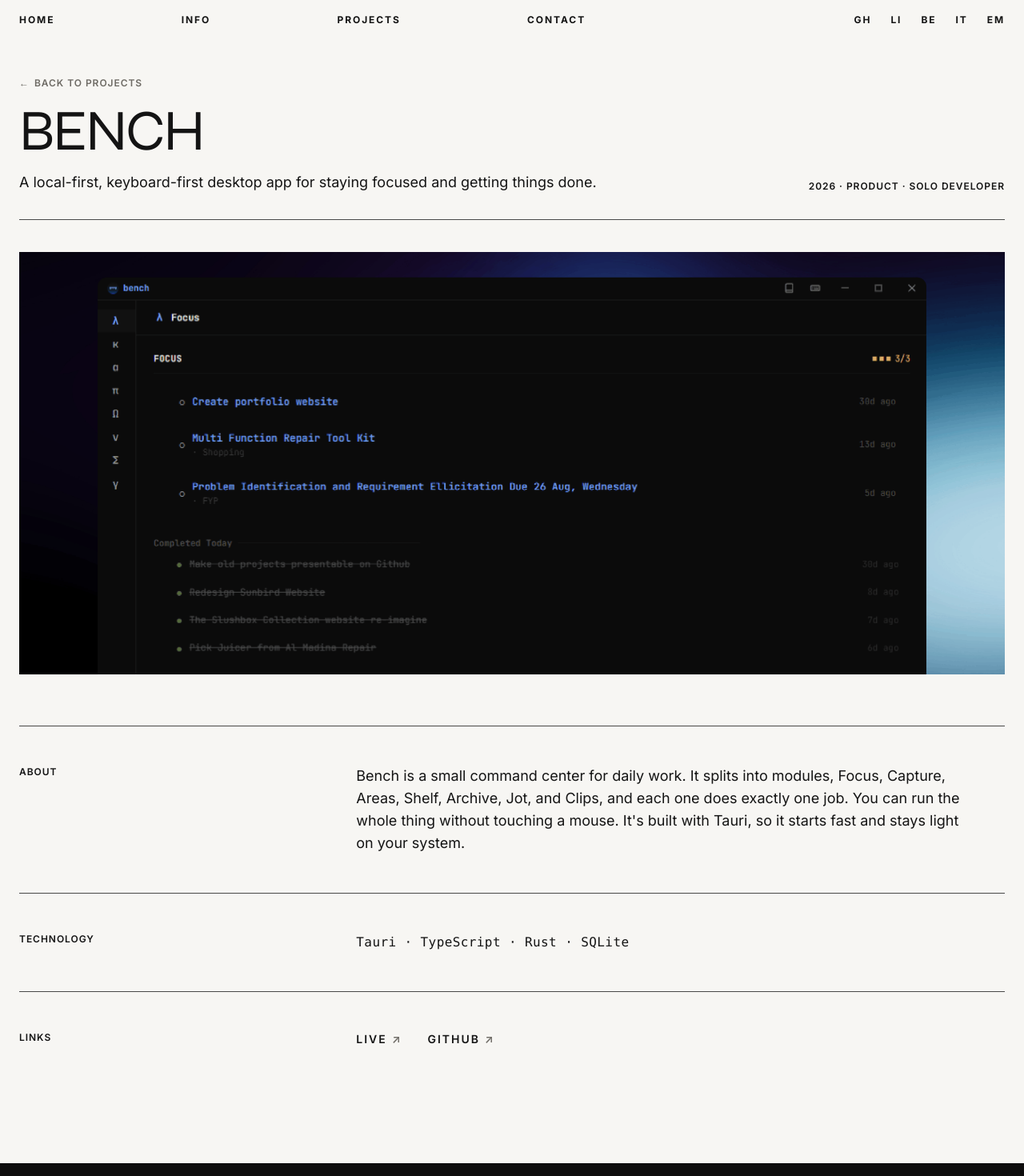
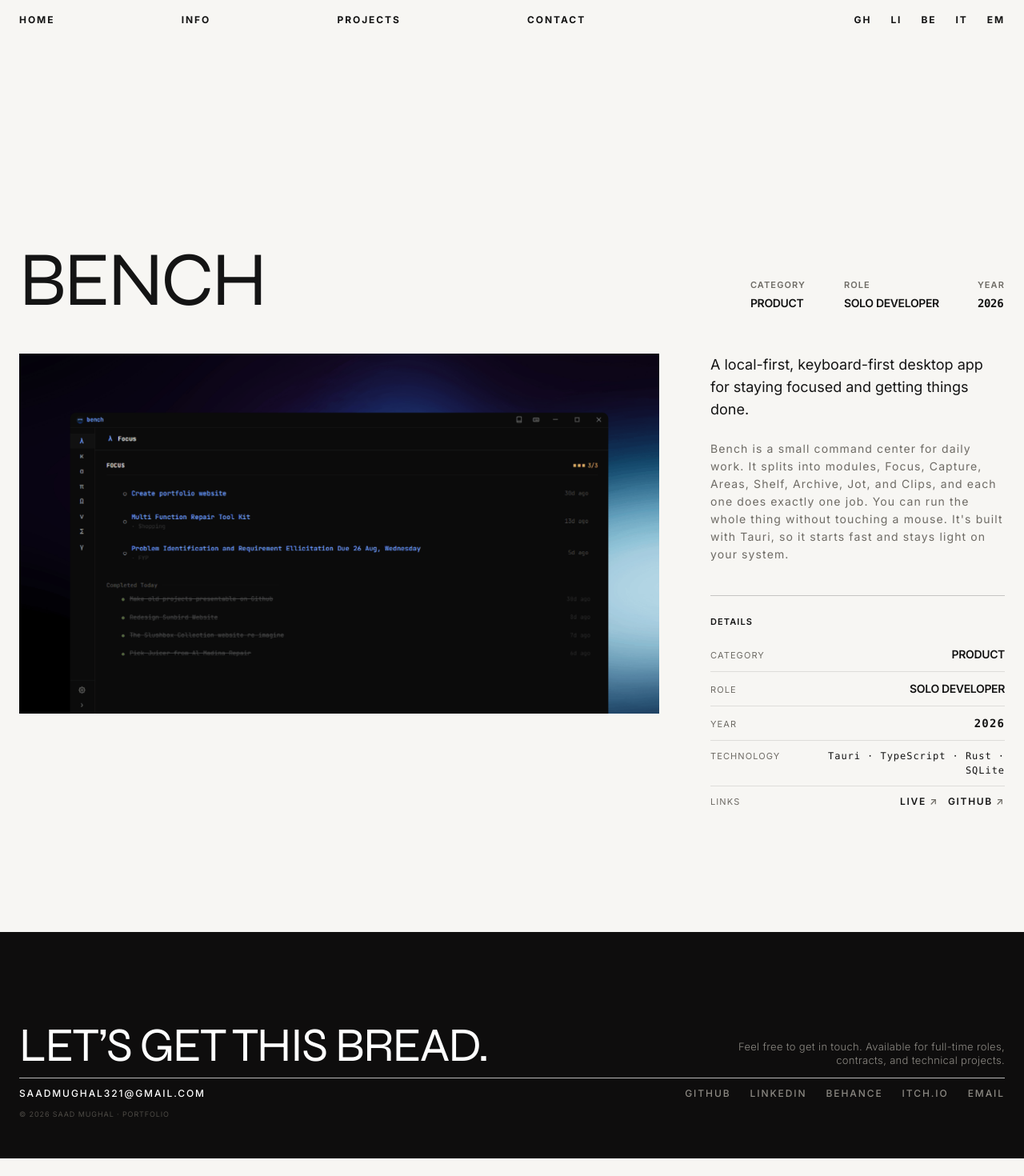
Before and after one commit to sedmugen/portfolio, a Next.js app: page /work/bench in a window 1280 px wide. Shown: the top 1470 px of the page at 80% size. After the commit the page ends 1448 px from the top, so only its background shows below. Built offline with nearby package versions, Linux system fonts and the light colour scheme.

Commit message:
feat(project-page): redesign individual project pages into two-column showcase editorial layout

```diff
--- a/app/(site)/work/[slug]/page.tsx
+++ b/app/(site)/work/[slug]/page.tsx
@@ -34,43 +34,200 @@
 }
 
 /**
- * Featured tier template (Full case-study depth)
+ * Project Detail Page (Editorial Two-Column Showcase Layout)
  */
-function FeaturedProjectDetail({ project }: { project: Project }) {
+export default async function ProjectPage({ params }: Props) {
+  const { slug } = await params;
+  const project = getProjectBySlug(slug);
+
+  if (!project) {
+    notFound();
+  }
+
   return (
-    <>
-      {/* 1. About / Long Description */}
-      {project.longDescription && (
+    <div className="w-full px-2 sm:px-4 md:px-6">
+      {/* 1. Intentional White Space & Project Header Row (Title on Left, Metadata on Right) */}
+      <ScrollReveal
+        as="header"
+        className="w-full pt-32 sm:pt-44 md:pt-56 lg:pt-64 pb-6 sm:pb-8 flex flex-col md:flex-row md:items-end justify-between gap-6 md:gap-12"
+      >
+        <div>
+          <h1 className="font-display text-4xl sm:text-5xl md:text-6xl lg:text-7xl xl:text-8xl font-normal uppercase tracking-[-0.03em] leading-none text-ink">
+            {project.title}
+          </h1>
+        </div>
+
+        {/* Metadata columns horizontally aligned side-by-side */}
+        <div className="flex flex-wrap items-end gap-6 sm:gap-10 md:gap-12 shrink-0 pb-1">
+          {project.category && (
+            <div className="space-y-1">
+              <span className="block text-3xs sm:text-2xs font-semibold uppercase tracking-[0.16em] text-ink-muted">
+                Category
+              </span>
+              <span className="block text-xs sm:text-sm font-semibold uppercase tracking-tight text-ink">
+                {project.category}
+              </span>
+            </div>
+          )}
+
+          {project.role && (
+            <div className="space-y-1">
+              <span className="block text-3xs sm:text-2xs font-semibold uppercase tracking-[0.16em] text-ink-muted">
+                Role
+              </span>
+              <span className="block text-xs sm:text-sm font-semibold uppercase tracking-tight text-ink">
+                {project.role}
+              </span>
+            </div>
+          )}
+
+          {project.year && (
+            <div className="space-y-1">
+              <span className="block text-3xs sm:text-2xs font-semibold uppercase tracking-[0.16em] text-ink-muted">
+                Year
+              </span>
+              <span className="block text-xs sm:text-sm font-semibold uppercase tracking-tight text-ink font-mono">
+                {project.year}
+              </span>
+            </div>
+          )}
+        </div>
+      </ScrollReveal>
+
+      {/* 2. Main Showcase & Info Grid (Left: Showcase Window, Right: Summary & Details Table) */}
+      <ScrollReveal
+        as="section"
+        className="w-full pt-2 sm:pt-4 pb-20 sm:pb-28 md:pb-36 grid grid-cols-1 lg:grid-cols-12 gap-8 lg:gap-12 xl:gap-16 items-start"
+      >
+        {/* Left Column: Showcase Window */}
+        <div className="lg:col-span-8 w-full">
+          <ProjectMedia
+            media={project.heroMedia}
+            priority
+            showControls
+            showHoverOverlay={false}
+            aspectRatio={project.heroMedia.aspectRatio || "aspect-[16/9]"}
+            sizes="(max-width: 1024px) 100vw, 68vw"
+            className="w-full"
+          />
+        </div>
+
+        {/* Right Column: Descriptions & Details Table */}
+        <div className="lg:col-span-4 flex flex-col justify-between space-y-8 sm:space-y-10">
+          {/* Summary / Description */}
+          <div className="space-y-4">
+            <p className="text-sm sm:text-base md:text-lg text-ink font-normal leading-relaxed">
+              {project.shortDescription}
+            </p>
+
+            {project.longDescription &&
+              project.longDescription !== project.shortDescription && (
+                <p className="text-xs sm:text-sm text-ink-muted leading-relaxed font-normal whitespace-pre-line pt-2">
+                  {project.longDescription}
+                </p>
+              )}
+          </div>
+
+          {/* Details / Credits Table */}
+          <div className="space-y-3 border-t border-black/20 pt-6">
+            <h2 className="text-3xs sm:text-2xs font-semibold uppercase tracking-[0.16em] text-ink">
+              Details
+            </h2>
+
+            <dl className="divide-y divide-black/10 text-xs sm:text-sm">
+              {project.category && (
+                <div className="py-2.5 flex justify-between items-baseline gap-4">
+                  <dt className="text-ink-muted uppercase tracking-[0.12em] text-3xs sm:text-2xs">
+                    Category
+                  </dt>
+                  <dd className="font-semibold text-ink uppercase tracking-tight text-right">
+                    {project.category}
+                  </dd>
+                </div>
+              )}
+
+              {project.role && (
+                <div className="py-2.5 flex justify-between items-baseline gap-4">
+                  <dt className="text-ink-muted uppercase tracking-[0.12em] text-3xs sm:text-2xs">
+                    Role
+                  </dt>
+                  <dd className="font-semibold text-ink uppercase tracking-tight text-right">
+                    {project.role}
+                  </dd>
+                </div>
+              )}
+
+              {project.year && (
+                <div className="py-2.5 flex justify-between items-baseline gap-4">
+                  <dt className="text-ink-muted uppercase tracking-[0.12em] text-3xs sm:text-2xs">
+                    Year
+                  </dt>
+                  <dd className="font-mono font-semibold text-ink text-right">
+                    {project.year}
+                  </dd>
+                </div>
+              )}
+
+              {project.technologies && project.technologies.length > 0 && (
+                <div className="py-2.5 flex justify-between items-baseline gap-4">
+                  <dt className="text-ink-muted uppercase tracking-[0.12em] text-3xs sm:text-2xs">
+                    Technology
+                  </dt>
+                  <dd className="font-mono text-ink text-2xs sm:text-xs text-right max-w-[65%]">
+                    {project.technologies.join(" · ")}
+                  </dd>
+                </div>
+              )}
+
+              {project.links && project.links.length > 0 && (
+                <div className="py-2.5 flex justify-between items-baseline gap-4">
+                  <dt className="text-ink-muted uppercase tracking-[0.12em] text-3xs sm:text-2xs">
+                    Links
+                  </dt>
+                  <dd className="flex flex-wrap justify-end gap-3">
+                    {project.links.map((link) => (
+                      <a
+                        key={link.url}
+                        href={link.url}
+                        target="_blank"
+                        rel="noopener noreferrer"
+                        className="group inline-flex items-center gap-1 font-semibold uppercase tracking-[0.14em] text-xs text-ink hover:text-ink/75 transition-colors"
+                      >
+                        <span>{link.label}</span>
+                        <span className="transition-transform duration-200 group-hover:translate-x-0.5 group-hover:-translate-y-0.5 text-ink-muted">
+                          ↗
+                        </span>
+                      </a>
+                    ))}
+                  </dd>
+                </div>
+              )}
+            </dl>
+          </div>
+        </div>
+      </ScrollReveal>
+
+      {/* 3. Supporting Standalone Gallery (if present) */}
+      {project.gallery && project.gallery.length > 0 && (
         <ScrollReveal
           as="section"
-          className="w-full py-8 sm:py-12 border-t border-black/70 grid grid-cols-1 md:grid-cols-12 gap-4 md:gap-8"
+          className="w-full pb-20 sm:pb-28 md:pb-36 border-t border-black/70 pt-12 sm:pt-16"
         >
-          <div className="md:col-span-4">
+          <div className="mb-6 sm:mb-8">
             <h2 className="text-3xs sm:text-2xs md:text-xs font-semibold uppercase tracking-[0.16em] text-ink">
-              About
+              Gallery &amp; Process
             </h2>
           </div>
-          <div className="md:col-span-8">
-            <p className="text-sm sm:text-base md:text-lg text-ink leading-relaxed max-w-prose font-normal whitespace-pre-line">
-              {project.longDescription}
-            </p>
-          </div>
-        </ScrollReveal>
-      )}
-
-      {/* 2. Standalone Gallery */}
-      {project.gallery && project.gallery.length > 0 && (
-        <ScrollReveal as="section" className="w-full py-8 sm:py-12 border-t border-black/70">
           <ProjectGallery items={project.gallery} />
         </ScrollReveal>
       )}
 
-      {/* 3. Flexible Content Sections */}
+      {/* 4. Flexible Content Sections (if present) */}
       {project.contentSections?.map((section, idx) => (
         <ScrollReveal
           key={section.heading || idx}
           as="section"
-          className="w-full py-8 sm:py-12 border-t border-black/70 grid grid-cols-1 md:grid-cols-12 gap-4 md:gap-8"
+          className="w-full pb-20 sm:pb-28 md:pb-36 border-t border-black/70 pt-12 sm:pt-16 grid grid-cols-1 md:grid-cols-12 gap-4 md:gap-8"
         >
           <div className="md:col-span-4">
             {section.heading && (
@@ -89,163 +246,6 @@
           </div>
         </ScrollReveal>
       ))}
-    </>
-  );
-}
-
-/**
- * Projects tier template (Lighter single-scroll overview)
- */
-function ProjectsTierDetail({ project }: { project: Project }) {
-  return (
-    <>
-      {/* Optional Short / Long Description */}
-      {project.longDescription && (
-        <ScrollReveal
-          as="section"
-          className="w-full py-8 sm:py-12 border-t border-black/70 grid grid-cols-1 md:grid-cols-12 gap-4 md:gap-8"
-        >
-          <div className="md:col-span-4">
-            <h2 className="text-3xs sm:text-2xs md:text-xs font-semibold uppercase tracking-[0.16em] text-ink">
-              About
-            </h2>
-          </div>
-          <div className="md:col-span-8">
-            <p className="text-sm sm:text-base md:text-lg text-ink leading-relaxed max-w-prose font-normal whitespace-pre-line">
-              {project.longDescription}
-            </p>
-          </div>
-        </ScrollReveal>
-      )}
-
-      {/* Standalone Gallery */}
-      {project.gallery && project.gallery.length > 0 && (
-        <ScrollReveal as="section" className="w-full py-8 sm:py-12 border-t border-black/70">
-          <ProjectGallery items={project.gallery} />
-        </ScrollReveal>
-      )}
-    </>
-  );
-}
-
-export default async function ProjectPage({ params }: Props) {
-  const { slug } = await params;
-  const project = getProjectBySlug(slug);
-
-  if (!project) {
-    notFound();
-  }
-
-  const isFeatured = project.tier === "featured";
-  const metadataLine = isFeatured
-    ? [project.year, project.category, project.role].filter(Boolean).join(" · ")
-    : [project.year, project.category].filter(Boolean).join(" · ");
-
-  return (
-    <div className="w-full px-2 sm:px-4 md:px-6">
-      {/* Top Breadcrumb / Back Link */}
-      <div className="pt-6 sm:pt-8 md:pt-10 pb-4">
-        <Link
-          href="/work"
-          className="group inline-flex items-center gap-1.5 text-2xs sm:text-xs uppercase tracking-[0.16em] font-semibold text-ink-muted hover:text-ink transition-colors duration-200"
-        >
-          <span className="transition-transform duration-200 group-hover:-translate-x-1">
-            ←
-          </span>
-          <span>Back to Projects</span>
-        </Link>
-      </div>
-
-      {/* Hero Header */}
-      <ScrollReveal
-        as="header"
-        className="w-full pb-6 sm:pb-8 flex flex-col md:flex-row md:items-end justify-between gap-4 md:gap-8 border-b border-black/70"
-      >
-        <div className="max-w-3xl">
-          <h1 className="font-display text-4xl sm:text-5xl md:text-6xl lg:text-7xl font-normal uppercase tracking-[-0.03em] leading-[0.9] text-ink">
-            {project.title}
-          </h1>
-          <p className="mt-3 sm:mt-4 text-sm sm:text-base md:text-lg text-ink font-normal leading-relaxed max-w-prose">
-            {project.shortDescription}
-          </p>
-        </div>
-
-        <div className="shrink-0 text-left md:text-right self-start md:self-end">
-          <div className="text-3xs sm:text-2xs md:text-xs font-semibold uppercase tracking-[0.16em] text-ink whitespace-nowrap">
-            {metadataLine}
-          </div>
-        </div>
-      </ScrollReveal>
-
-      {/* Hero Media (Large) */}
-      <ScrollReveal as="section" className="w-full pt-6 sm:pt-8 md:pt-10 pb-8 sm:pb-12 md:pb-16">
-        <ProjectMedia
-          media={project.heroMedia}
-          priority
-          sizes="(max-width: 768px) 100vw, 95vw"
-          aspectRatio="aspect-[16/10] sm:aspect-[16/9] lg:aspect-[21/9]"
-          className="w-full overflow-hidden"
-        />
-      </ScrollReveal>
-
-      {/* Tier-Specific Template Content */}
-      {isFeatured ? (
-        <FeaturedProjectDetail project={project} />
-      ) : (
-        <ProjectsTierDetail project={project} />
-      )}
-
-      {/* Technology List (Plain inline list, not badges/pills) */}
-      {project.technologies && project.technologies.length > 0 && (
-        <ScrollReveal
-          as="section"
-          className="w-full py-8 sm:py-12 border-t border-black/70 grid grid-cols-1 md:grid-cols-12 gap-4 md:gap-8"
-        >
-          <div className="md:col-span-4">
-            <h2 className="text-3xs sm:text-2xs md:text-xs font-semibold uppercase tracking-[0.16em] text-ink">
-              Technology
-            </h2>
-          </div>
-          <div className="md:col-span-8">
-            <p className="text-xs sm:text-sm md:text-base text-ink font-mono tracking-wide">
-              {project.technologies.join(" · ")}
-            </p>
-          </div>
-        </ScrollReveal>
-      )}
-
-      {/* Understated Links (Text links, not heavy buttons) */}
-      {project.links && project.links.length > 0 && (
-        <ScrollReveal
-          as="section"
-          className="w-full py-8 sm:py-12 pb-20 sm:pb-28 md:pb-36 border-t border-black/70 grid grid-cols-1 md:grid-cols-12 gap-4 md:gap-8"
-        >
-          <div className="md:col-span-4">
-            <h2 className="text-3xs sm:text-2xs md:text-xs font-semibold uppercase tracking-[0.16em] text-ink">
-              Links
-            </h2>
-          </div>
-          <div className="md:col-span-8 flex flex-wrap items-center gap-6 sm:gap-8">
-            {project.links.map((link) => (
-              <a
-                key={link.url}
-                href={link.url}
-                target="_blank"
-                rel="noopener noreferrer"
-                className="group inline-flex items-center gap-1.5 text-xs sm:text-sm font-semibold uppercase tracking-[0.14em] text-ink hover:text-ink/75 transition-colors"
-              >
-                <span className="relative">
-                  {link.label}
-                  <span className="absolute left-0 bottom-0 block h-[1px] w-full bg-ink origin-left scale-x-0 group-hover:scale-x-100 transition-transform duration-200 ease-out" />
-                </span>
-                <span className="transition-transform duration-200 group-hover:translate-x-0.5 group-hover:-translate-y-0.5 text-ink-muted">
-                  ↗
-                </span>
-              </a>
-            ))}
-          </div>
-        </ScrollReveal>
-      )}
     </div>
   );
 }
--- a/components/project-media.tsx
+++ b/components/project-media.tsx
@@ -13,6 +13,8 @@
   imageClassName?: string;
   videoClassName?: string;
   aspectRatio?: string;
+  showControls?: boolean;
+  showHoverOverlay?: boolean;
 }
 
 export function ProjectMedia({
@@ -22,9 +24,12 @@
   className,
   imageClassName,
   videoClassName,
-  aspectRatio = "aspect-[16/9]",
+  aspectRatio,
+  showControls = false,
+  showHoverOverlay = true,
 }: ProjectMediaProps) {
   const [prefersReducedMotion, setPrefersReducedMotion] = useState(false);
+  const effectiveAspectRatio = aspectRatio || media.aspectRatio || "aspect-[16/9]";
 
   useEffect(() => {
     const mediaQuery = window.matchMedia("(prefers-reduced-motion: reduce)");
@@ -42,12 +47,22 @@
     <div
       className={cn(
         "relative w-full overflow-hidden bg-canvas-subtle",
-        aspectRatio,
+        effectiveAspectRatio,
         className
       )}
     >
       {media.type === "video" ? (
-        prefersReducedMotion && media.poster ? (
+        showControls ? (
+          <video
+            src={media.src}
+            poster={media.poster}
+            controls
+            playsInline
+            preload="metadata"
+            className={cn("h-full w-full object-cover", videoClassName)}
+            aria-label={media.alt}
+          />
+        ) : prefersReducedMotion && media.poster ? (
           <Image
             src={media.poster}
             alt={media.alt}
@@ -80,6 +95,7 @@
       )}
 
       {/* Editorial Hover Overlay & Inset Corner Brackets */}
+      {showHoverOverlay && !showControls && (
         <div
           aria-hidden="true"
           className="pointer-events-none absolute inset-0 z-10 bg-black/20 opacity-0 transition-opacity duration-300 ease-[cubic-bezier(0.25,1,0.5,1)] group-hover:opacity-100"
@@ -96,6 +112,7 @@
           {/* Bottom-Right Corner Bracket */}
           <span className="absolute bottom-2.5 right-2.5 sm:bottom-3.5 sm:right-3.5 h-3 w-3 sm:h-3.5 sm:w-3.5 border-b-[1.5px] border-r-[1.5px] border-white translate-x-1 translate-y-1 opacity-0 transition-all duration-300 ease-[cubic-bezier(0.25,1,0.5,1)] group-hover:translate-x-0 group-hover:translate-y-0 group-hover:opacity-100" />
         </div>
+      )}
     </div>
   );
 }
--- a/lib/types.ts
+++ b/lib/types.ts
@@ -3,6 +3,7 @@
   src: string;
   alt: string;
   poster?: string; // required if type is "video", used before playback / as fallback
+  aspectRatio?: string; // e.g. "aspect-[16/9]" (default), "aspect-[4/3]", "aspect-[1/1]"
 };
 
 export type ProjectLink = {
```
Lines whose indentation alone changed are shown as unchanged.
